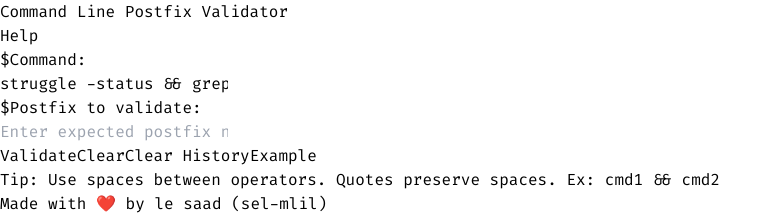
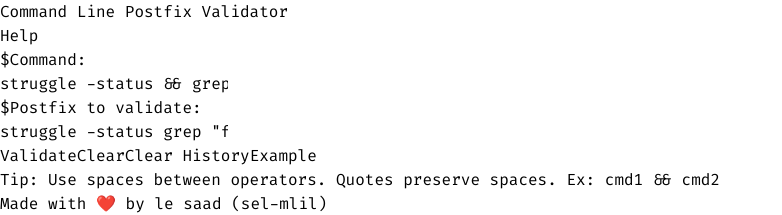
Before and after one commit to MliliGenes/postfix-validator, a React (Vite) app: page / in a window 1280 px wide. Shown: the top 215 px of the page, without its empty margins (0-782 px from the left). Built offline with nearby package versions, Linux system fonts and the light colour scheme.

Commit message:
sAAAAAAAAAAAAAAAAAAAAAAAAAAA

```diff
--- a/src/App.jsx
+++ b/src/App.jsx
@@ -61,7 +61,7 @@ function tokenize(input) {
 
 export default function CommandLineValidator() {
   const [command, setCommand] = useState('struggle -status && grep "fate" destiny.log || echo "Free from destiny... for now."');
-  const [postfix, setPostfix] = useState('');
+  const [postfix, setPostfix] = useState('struggle -status grep "fate" destiny.log && echo "Free from destiny... for now." ||');
   const [result, setResult] = useState(null);
   const [history, setHistory] = useState([]);
   const [showHelp, setShowHelp] = useState(false);
```
